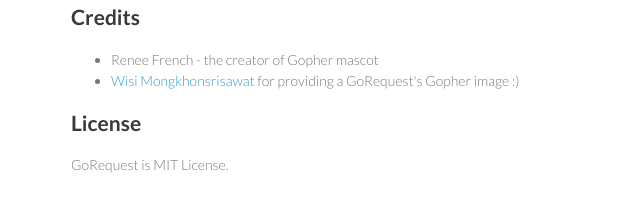
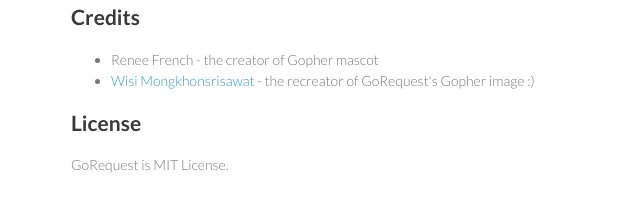
Before and after one commit to parnurzeal/gorequest, a plain HTML site: page index.html in a window 1280 px wide. Shown: the part 3725-3936 px from the top of the page, 499-1139 px from the left. Drawn offline with Linux system fonts and the light colour scheme.

Commit message:
Changed credits text for Wisit

```diff
--- a/index.html
+++ b/index.html
@@ -182,7 +182,7 @@
 </h2>
 <ul>
 <li>Renee French - the creator of Gopher mascot</li>
-<li><a href="https://www.facebook.com/puairw">Wisi Mongkhonsrisawat</a> for providing a GoRequest's Gopher image :)</li>
+<li><a href="https://www.facebook.com/puairw">Wisi Mongkhonsrisawat</a> - the recreator of GoRequest's Gopher image :)</li>
 </ul>
 
 <h2>
```
